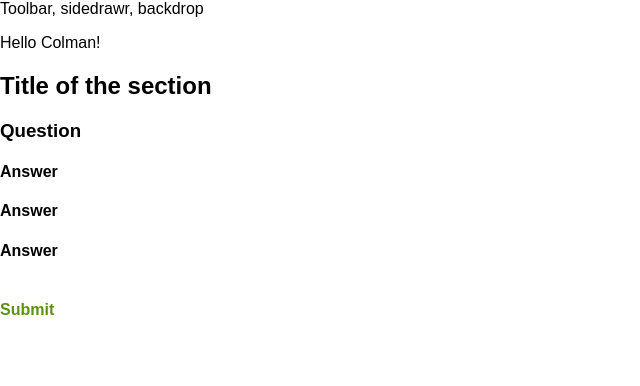
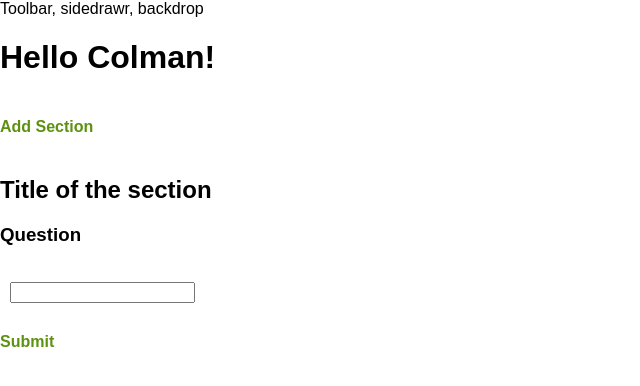
Before and after one commit to soggytacos/Launchpad, a React app: page / in a window 1280 px wide. Shown: the top 386 px of the page, without its empty margins (0-640 px from the left). Built offline with nearby package versions, Linux system fonts and the light colour scheme.

Commit message:
added the input element to the answer component

```diff
--- /dev/null
+++ b/src/components/UI/Input/Input.css
@@ -0,0 +1,37 @@
+.Input {
+    width: 100%;
+    padding: 10px;
+    box-sizing: border-box;
+}
+
+.Label {
+    font-weight: bold;
+    display: block;
+    margin-bottom: 8px;
+}
+
+.InputElement {
+    outline: none;
+    border: 1px solid #ccc;
+    background-color: white;
+    font: inherit;
+    padding: 6px 10px;
+    display: block;
+    width: 100%;
+    box-sizing: border-box;
+}
+
+.InputElement:focus {
+    outline: none;
+    background-color: #ccc;
+}
+
+.Invalid {
+    border: 1px solid red;
+    background-color: #FDA49A;
+}
+
+.ValidationError {
+    color: red;
+    margin: 5px 0;
+}
--- /dev/null
+++ b/src/components/UI/Input/Input.js
@@ -0,0 +1,33 @@
+import React from 'react';
+import classes from './Input.css';
+
+const input = (props) => {
+    let inputElement = null;
+
+    switch (props.elementType) {
+        case('input'):
+            inputElement = <input
+                value={props.value}
+                onChange={props.changed}/>;
+            break;
+        case('textarea'):
+            inputElement = <textarea
+                value={props.value}
+                onChange={props.changed}/>;
+            break;
+        default:
+            inputElement = <input
+                value={props.value}
+                onChange={props.changed}/>;
+    }
+
+    return (
+        <div className={classes.Input}>
+            <label className={classes.Label}>{props.label}</label>
+            {inputElement}
+        </div>
+    );
+
+};
+
+export default input;
--- a/src/containers/Launchpad/Launchpad.js
+++ b/src/containers/Launchpad/Launchpad.js
@@ -1,6 +1,7 @@
 import React, {Component} from 'react';
 import Aux from '../../hoc/Aux';
 import Section from '../Section/Section';
+import Button from '../../components/UI/Button/Button';
 
 class Launchpad extends Component {
 
@@ -13,7 +14,8 @@
     render () {
         return (
             <Aux>
-                <p>Hello Colman!</p>
+                <h1>Hello Colman!</h1>
+                <Button btnType="Success">Add Section</Button>
                 <Section />
             </Aux>
         )
--- a/src/containers/Section/Answers/Answer/Answer.js
+++ b/src/containers/Section/Answers/Answer/Answer.js
@@ -1,4 +1,5 @@
 import React, {Component} from 'react';
+import Input from '../../../../components/UI/Input/Input';
 
 class Answer extends Component {
 
@@ -8,7 +9,7 @@
 
     render() {
         return (
-            <h4>Answer</h4>
+            <Input />
         );
     }
 }
--- a/src/containers/Section/Answers/Answers.js
+++ b/src/containers/Section/Answers/Answers.js
@@ -6,8 +6,6 @@
         return (
             <div>
                 <Answer/>
-                <Answer/>
-                <Answer/>
             </div>
         );
     }
```
